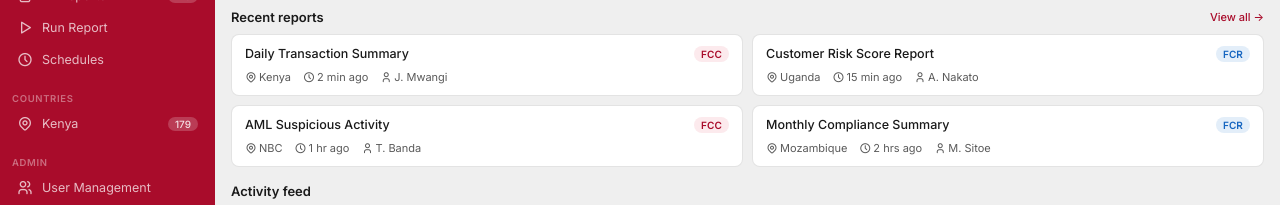
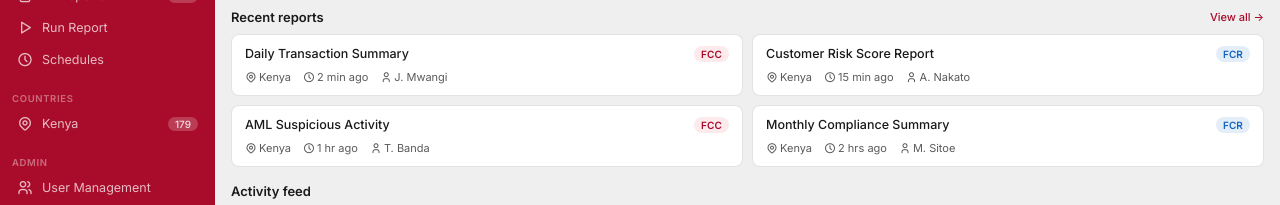
Before and after one commit to TejasArangale/ReportHub, an Angular app: page / in a window 1280 px wide. Both pictures are taken after typing "Sample", "Sample123" into the empty fields and a click on the button "Login". Shown: the part 154-359 px from the top of the page. Built offline with nearby package versions, Linux system fonts and the light colour scheme.

Commit message:
Done with all changes

```diff
--- a/src/app/app.html
+++ b/src/app/app.html
@@ -15,7 +15,7 @@
       (searchChange)="onSearchChange($event)"
     ></app-topbar>
     <div class="content">
-      <app-dashboard *ngIf="activeScreen === 'dashboard'" (screenChange)="onScreenChange($event)"></app-dashboard>
+      <app-dashboard *ngIf="activeScreen === 'dashboard'" [currentUserLocation]="currentUser.location" (screenChange)="onScreenChange($event)"></app-dashboard>
       <app-reports *ngIf="activeScreen === 'reports'" [externalFilter]="activeFilter" [currentUserLocation]="currentUser.location" [searchTerm]="searchTerm" (screenChange)="onScreenChange($event)" (filterChange)="onFilterChange($event)"></app-reports>
       <app-runner *ngIf="activeScreen === 'runner'"></app-runner>
       <app-schedule *ngIf="activeScreen === 'schedule'" [searchTerm]="searchTerm"></app-schedule>
--- a/src/app/components/dashboard/dashboard.html
+++ b/src/app/components/dashboard/dashboard.html
@@ -18,7 +18,7 @@
 </div>
 
 <div class="report-grid">
-  @for (r of recentReports; track r.name) {
+  @for (r of recentReportsToShow; track r.name) {
     <div class="report-card" (click)="setScreen('runner')">
       <div class="rc-top">
         <span class="rc-name">{{ r.name }}</span>
--- a/src/app/components/dashboard/dashboard.ts
+++ b/src/app/components/dashboard/dashboard.ts
@@ -34,6 +34,7 @@ export interface ActivityItem {
 })
 export class Dashboard {
   @Input() reports: any[] = [];
+  @Input() currentUserLocation: string = '';
   @Output() screenChange = new EventEmitter<string>();
 
   // ── Stat cards ──────────────────────────────────
@@ -60,6 +61,15 @@ export class Dashboard {
     { dotClass: 'dot-green', boldPart: 'AML Suspicious Activity',     text: 'exported as Excel by T. Banda',            time: '2h ago'  },
   ];
 
+  get recentReportsToShow(): RecentReport[] {
+    if (!this.currentUserLocation) {
+      return this.recentReports;
+    }
+    return this.recentReports.map(report => ({...report,
+      country: this.currentUserLocation
+    }));
+  }
+
   setScreen(screen: string) {
     this.screenChange.emit(screen);
   }
--- a/src/app/components/runner/runner.ts
+++ b/src/app/components/runner/runner.ts
@@ -98,11 +98,11 @@ export class Runner {
   previewHeaders = ['Date', 'Branch', 'Account', 'Type', 'Amount (KES)', 'Status'];
 
   previewRows = [
-    ['01 May 2025', 'Nairobi HQ', '0012-34567', 'Credit',   '142,500', 'Settled'],
-    ['01 May 2025', 'Mombasa',    '0098-11234', 'Debit',    '58,200',  'Settled'],
-    ['02 May 2025', 'Kisumu',     '0045-78901', 'Transfer', '320,000', 'Settled'],
-    ['02 May 2025', 'Nairobi HQ', '0023-45678', 'Credit',   '89,750',  'Pending'],
-    ['03 May 2025', 'Mombasa',    '0067-23456', 'Debit',    '15,600',  'Settled'],
+    ['01 May 2025', 'Nairobi HQ', '0012-34567', 'Credit',   '142,500', 'Completed'],
+    ['01 May 2025', 'Mombasa',    '0098-11234', 'Debit',    '58,200',  'Completed'],
+    ['02 May 2025', 'Kisumu',     '0045-78901', 'Transfer', '320,000', 'Completed'],
+    ['02 May 2025', 'Nairobi HQ', '0023-45678', 'Credit',   '89,750',  'Pending'  ],
+    ['03 May 2025', 'Mombasa',    '0067-23456', 'Debit',    '15,600',  'Completed'],
   ];
 
   totalRows = 4821;
```
